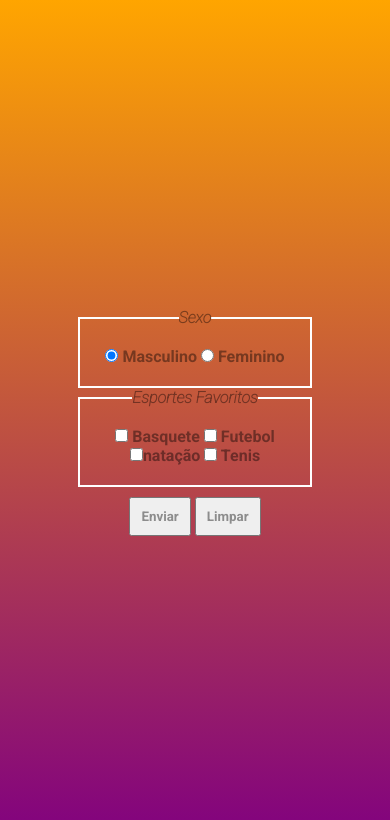
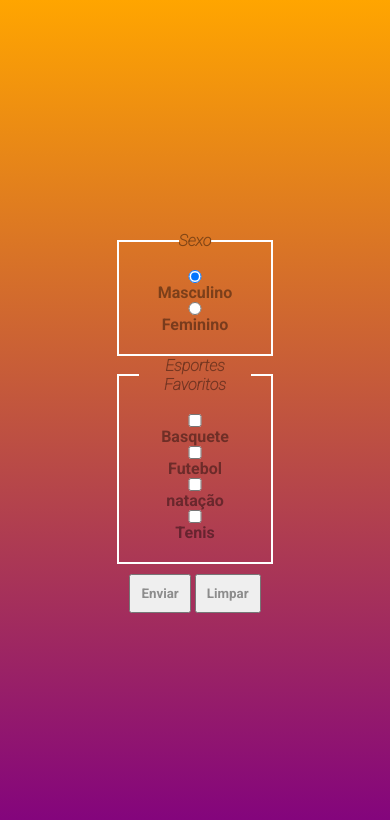
Before and after one commit to brunodyegoweb/form-checkbox-radio, a plain HTML site: page index.html in a window 390 px wide. Drawn offline with Linux system fonts and the light colour scheme.

Commit message:
Update style geral

```diff
--- a/estilos/geral.css
+++ b/estilos/geral.css
@@ -17,7 +17,7 @@ body {
     left: 50%;
     top: 50%;
     transform: translate(-50%, -50%);
-    width: 60%;
+    width: 40%;
     text-align: center;
 }
 
@@ -32,8 +32,17 @@ body {
     font-family: 'Roboto', sans-serif;
     font-weight: bolder;
     color:  rgba(0, 0, 0, 0.411);
+    transition: all .3s;
 }
 
 .btn:hover {
     color: #000;
 }
+
+@media screen and (max-width: 600px){
+    .input {
+        display: flex;
+        flex-direction: column;
+    }
+
+}
--- a/index.html
+++ b/index.html
@@ -23,23 +23,23 @@
         <fieldset class="field">
             <legend><i>Sexo</i></legend>
 
-                <label for="imasculino"><input type="radio" name="sexo" id="imasculino"checked> Masculino</label>
+                <label class="input" for="imasculino"><input  type="radio" name="sexo" id="imasculino"checked> Masculino</label>
 
 
-                <label for="ifeminino"><input type="radio" name="sexo" id="ifeminino"> Feminino</label>
+                <label class="input" for="ifeminino"><input  type="radio" name="sexo" id="ifeminino"> Feminino</label>
 
 
         </fieldset>
         <fieldset class="field">
             <legend><i>Esportes Favoritos</i></legend>
         <p>
-            <label for="ibasquete"><input type="checkbox" name="basquete" id="ibasquete"> Basquete</label>
-            <label for="ifutebol"><input type="checkbox" name="futebol" id="ifutebol"> Futebol</label>
+            <label class="input" for="ibasquete"><input type="checkbox" name="basquete" id="ibasquete"> Basquete</label>
+            <label class="input" for="ifutebol"><input type="checkbox" name="futebol" id="ifutebol"> Futebol</label>
         </p>
 
         <p>
-            <label for="inatacao"><input type="checkbox" name="natacao" id="inatacao">natação</label>
-            <label for="itenis"><input type="checkbox" name="tenis" id="itenis"> Tenis</label>
+            <label class="input" for="inatacao"><input type="checkbox" name="natacao" id="inatacao"> natação</label>
+            <label class="input" for="itenis"><input type="checkbox" name="tenis" id="itenis"> Tenis</label>
         </p>
         </fieldset>
         <p>
```
